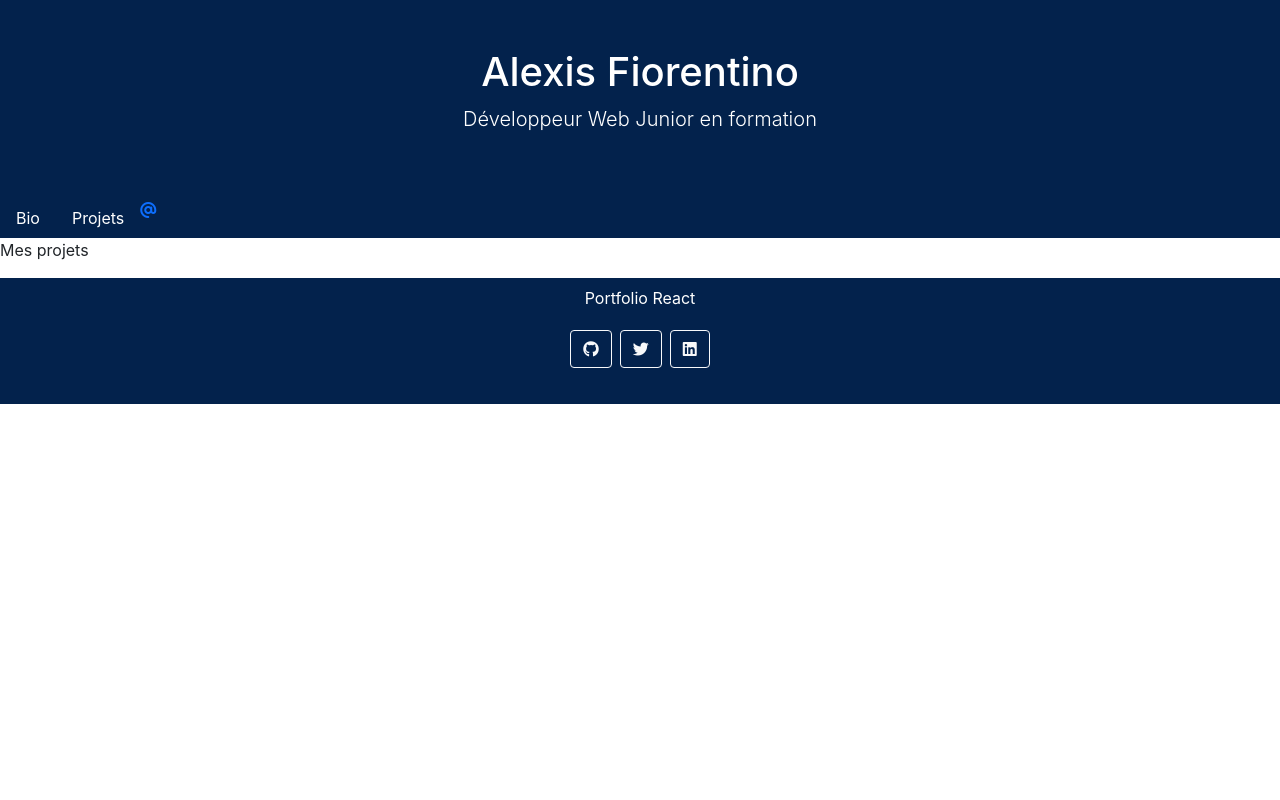
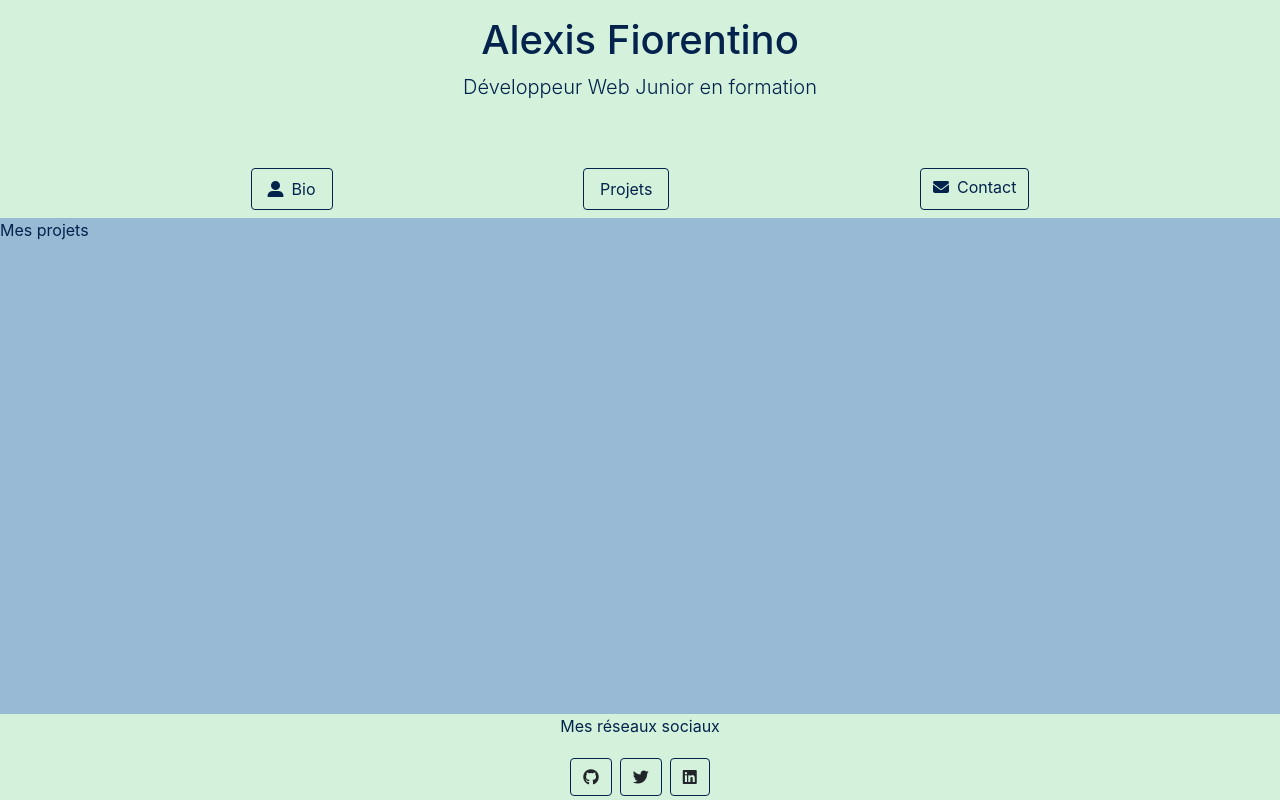
Before and after one commit to AlexisFioreCode/portfolio, a React (Create React App) app: page / in a window 1280 px wide. Built offline with nearby package versions, Linux system fonts and the light colour scheme.

Commit message:
start portfolio with layout colors and css

```diff
--- a/src/App.css
+++ b/src/App.css
@@ -1,10 +1,39 @@
 .App {
   text-align: center;
+  position: relative;
+  min-height: 100vh;
+}
+body {
+  background-color: #98bad4;
+  color:#03224c
 }
 
 .firstColor {
-  background-color: #03224c;
+  background-color: #D4F2DB;
 }
 .secondColor {
-  background-color: #6b1c25;
+  color:#03224c;
 }
+header {
+  height: 20vh;
+}
+footer {
+  position: absolute;
+  bottom: 0;
+  width: 100%;
+}
+ul {
+  display: flex;
+  justify-content: space-evenly;
+}
+a[href^="mailto"] {
+  color: #03224c;
+  font-style: none;
+}
+.btn-outline {
+  border-color: #03224c;
+}
+.hover:hover {
+  background-color: #03224c;
+  color: #D4F2DB;
+}
--- a/src/App.js
+++ b/src/App.js
@@ -8,11 +8,12 @@ import Projets from './components/projets/Projets'
 function App() {
   return (
     <div>
-      <Header />
-      <Nav />
+      <div>
+        <Header />
+        <Nav />
+      </div>
       <Projets/>
       <Footer />
-
     </div>
   );
 }
--- a/src/components/layout/Footer.js
+++ b/src/components/layout/Footer.js
@@ -1,14 +1,14 @@
 function Footer() {
     return(
-        <footer className="firstColor p-2 text-center text-white">
-            <p>Portfolio React</p>
-        <section className="mb-4">
-            {/* Fgithub */}
-            <a className="btn btn-outline-light btn-floating m-1" href="https://github.com/AlexisFioreCode" target="_blank" role="button"><i class="fab fa-github"></i></a>
+        <footer className="firstColor text-center secondColor ">
+            <p>Mes réseaux sociaux</p>
+        <section className="">
+            {/* github */}
+            <a className="btn btn-outline btn-floating hover m-1" href="https://github.com/AlexisFioreCode" target="_blank" role="button"><i class="fab fa-github"></i></a>
             {/* Twitter */}
-            <a className="btn btn-outline-light btn-floating m-1" href="https://twitter.com/AlexisFiorenti2" target="_blank" role="button"><i className="fab fa-twitter"></i></a>
+            <a className="btn btn-outline btn-floating hover m-1" href="https://twitter.com/AlexisFiorenti2" target="_blank" role="button"><i className="fab fa-twitter"></i></a>
             {/* Instagram */}
-            <a className="btn btn-outline-light btn-floating m-1" href="https://www.linkedin.com/in/alexis-fiorentino-8092bb1a2/" target="_blank" role="button"><i class="fab fa-linkedin"></i></a>
+            <a className="btn btn-outline btn-floating hover m-1" href="https://www.linkedin.com/in/alexis-fiorentino-8092bb1a2/" target="_blank" role="button"><i class="fab fa-linkedin"></i></a>
         </section>
         </footer>
     );
--- a/src/components/layout/Header.js
+++ b/src/components/layout/Header.js
@@ -1,11 +1,9 @@
 function Header() {
 
     return (
-        <header className="firstColor text-center text-white py-5">
-            <section className="container">
-                <h1 className="text-white">Alexis Fiorentino</h1>
-                <p className="lead">Développeur Web Junior en formation </p>
-            </section>
+        <header className="firstColor text-center text-white py-3">
+                <h1 className="secondColor name">Alexis Fiorentino</h1>
+                <p className="lead secondColor">Développeur Web Junior en formation </p>
         </header>
     );
 }
--- a/src/components/layout/Nav.js
+++ b/src/components/layout/Nav.js
@@ -1,15 +1,15 @@
 function Nav() {
     return (
-        <nav className="firstColor">
+        <nav className="firstColor py-2">
             <ul className="nav">
                 <li className="nav-item">
-                    <a className="nav-link text-white" to="/Bio">Bio</a>
+                    <a className="nav-link secondColor btn  btn-outline hover " to="/Bio"><i class="fas fa-user-alt me-2"></i>Bio</a>
                 </li>
                 <li className="nav-item">
-                    <a className="nav-link text-white" to="/Projets">Projets</a>
+                    <a className="nav-link secondColor btn btn-outline hover " to="/Projets">Projets</a>
                 </li>
                 <li className="nav-item">
-                    <a href="mailto:alexis.fiorentino@hotmail.fr" alt="Contactez-moi"><i class="fas fa-at"></i></a>
+                    <a href="mailto:alexis.fiorentino@hotmail.fr" className=" btn btn-outline hover"><i class="fas fa-envelope me-2 pb-2 mt-1"></i>Contact</a>
                 </li>
 
             </ul>
```
Also changed, not shown: public/index.html (+0 -9 lines).
